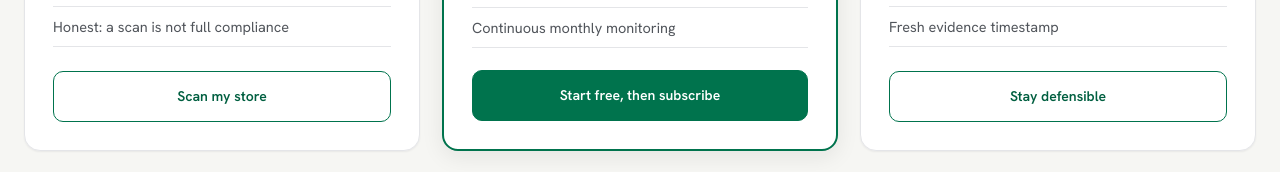
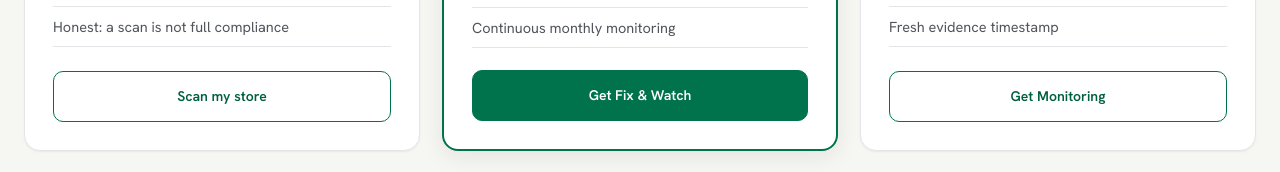
Before and after one commit to Kymeira-MrH/storeproof, a Next.js app: page /pricing in a window 1280 px wide. Shown: the part 743-915 px from the top of the page. Built offline with nearby package versions, Linux system fonts and the light colour scheme; no server answers.

Commit message:
fix: pricing CTAs start checkout (account-first) instead of jumping to home top
- Pricing plan buttons were all href=/#scan (dead jump to home). Now: logged-in -> Stripe checkout for that tier; logged-out -> sign up first (/login?plan=), honouring the account-first flow.

```diff
--- a/src/app/globals.css
+++ b/src/app/globals.css
@@ -132,6 +132,8 @@ html, body { margin: 0; padding: 0; }
 .ap .price li{ padding:8px 0; border-bottom:1px solid var(--rule); }
 .ap .price .go{ margin-top:auto; text-align:center; text-decoration:none; font-size:14px; font-weight:600; padding:13px; border-radius:var(--r-sm); border:1px solid var(--green); color:var(--green-d); background:#fff; }
 .ap .price .go:hover{ background:var(--green-soft); }
+.ap button.go{ font:inherit; cursor:pointer; width:100%; }
+.ap button.go:disabled{ opacity:.6; cursor:default; }
 .ap .price.feature .go{ background:var(--green); color:#fff; border-color:var(--green); }
 .ap .price.feature .go:hover{ background:var(--green-d); }
 
--- a/src/app/pricing/page.tsx
+++ b/src/app/pricing/page.tsx
@@ -1,6 +1,7 @@
 import { MarketingNav } from "../marketing-nav";
 import { SiteFooter } from "../site-footer";
 import { FinalCta } from "../final-cta";
+import { PlanCheckout } from "./plan-checkout";
 
 export const metadata = {
   title: "Pricing",
@@ -45,7 +46,7 @@ export default function Page() {
                   <li>Evidence pack + signed statement</li>
                   <li>Continuous monthly monitoring</li>
                 </ul>
-                <a className="go" href="/#scan">Start free, then subscribe</a>
+                <PlanCheckout tier="fix" label="Get Fix & Watch" />
               </div>
               <div className="price">
                 <span className="k">The record</span>
@@ -56,7 +57,7 @@ export default function Page() {
                   <li>Statement kept current</li>
                   <li>Fresh evidence timestamp</li>
                 </ul>
-                <a className="go" href="/#scan">Stay defensible</a>
+                <PlanCheckout tier="monitoring" label="Get Monitoring" />
               </div>
             </div>
           </div>
--- /dev/null
+++ b/src/app/pricing/plan-checkout.tsx
@@ -0,0 +1,41 @@
+"use client";
+
+import { useState } from "react";
+import { createClient } from "@/lib/supabase/browser";
+
+// Pricing CTA: if signed in, start Stripe checkout for the tier; if not, send to
+// the free scan (the sign-up entry point) rather than a dead jump to the top.
+export function PlanCheckout({ tier, label }: { tier: "fix" | "monitoring"; label: string }) {
+  const [loading, setLoading] = useState(false);
+
+  async function go() {
+    setLoading(true);
+    try {
+      const supabase = createClient();
+      const {
+        data: { user },
+      } = await supabase.auth.getUser();
+      if (!user) {
+        // No account yet — send them to create one (account-first), carrying the
+        // chosen plan so we can drop them back onto it.
+        window.location.href = `/login?plan=${tier}`;
+        return;
+      }
+      const res = await fetch("/api/stripe/checkout", {
+        method: "POST",
+        headers: { "content-type": "application/json" },
+        body: JSON.stringify({ tier }),
+      });
+      const data = (await res.json().catch(() => null)) as { url?: string } | null;
+      window.location.href = data?.url ?? "/dashboard";
+    } catch {
+      window.location.href = "/dashboard";
+    }
+  }
+
+  return (
+    <button className="go" type="button" onClick={go} disabled={loading}>
+      {loading ? "Opening…" : label}
+    </button>
+  );
+}
```
